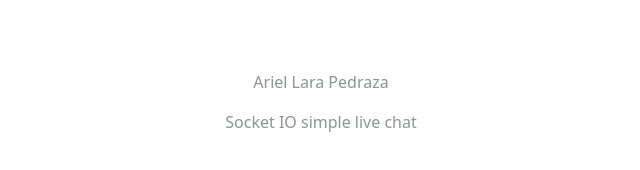
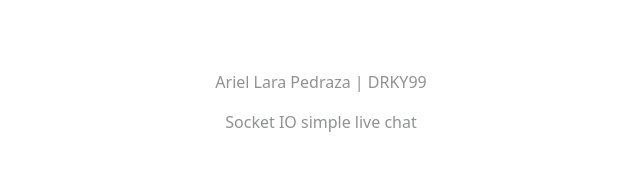
Before and after one commit to DRKY99/SocketChat, a website: page public/index.html in a window 1280 px wide. Shown: the part 1141-1311 px from the top of the page, 319-959 px from the left. Drawn offline with nearby package versions, Linux system fonts and the light colour scheme; no server answers.

Commit message:
Updating info

```diff
--- a/package.json
+++ b/package.json
@@ -1,7 +1,7 @@
 {
     "name": "SocketChat",
     "version": "1.0.0",
-    "description": "",
+    "description": "Socket IO simple live chat",
     "main": "index.js",
     "scripts": {
         "test": "echo \"Error: no test specified\" && exit 1",
@@ -12,7 +12,7 @@
         "url": "git+https://github.com/DRKY99/SocketChat.git"
     },
     "keywords": [],
-    "author": "",
+    "author": "DRKY99",
     "license": "ISC",
     "bugs": {
         "url": "https://github.com/DRKY99/SocketChat/issues"
--- a/public/index.html
+++ b/public/index.html
@@ -60,7 +60,7 @@
         <div class="position-relative bottom-0 start-50 translate-middle-x">
         <div class="container">
             <div class="row watermark-text">
-                    <p>Ariel Lara Pedraza</p>
+                    <p>Ariel Lara Pedraza | DRKY99</p>
                     <p>Socket IO simple live chat</p>
             </div>
         </div>
```
